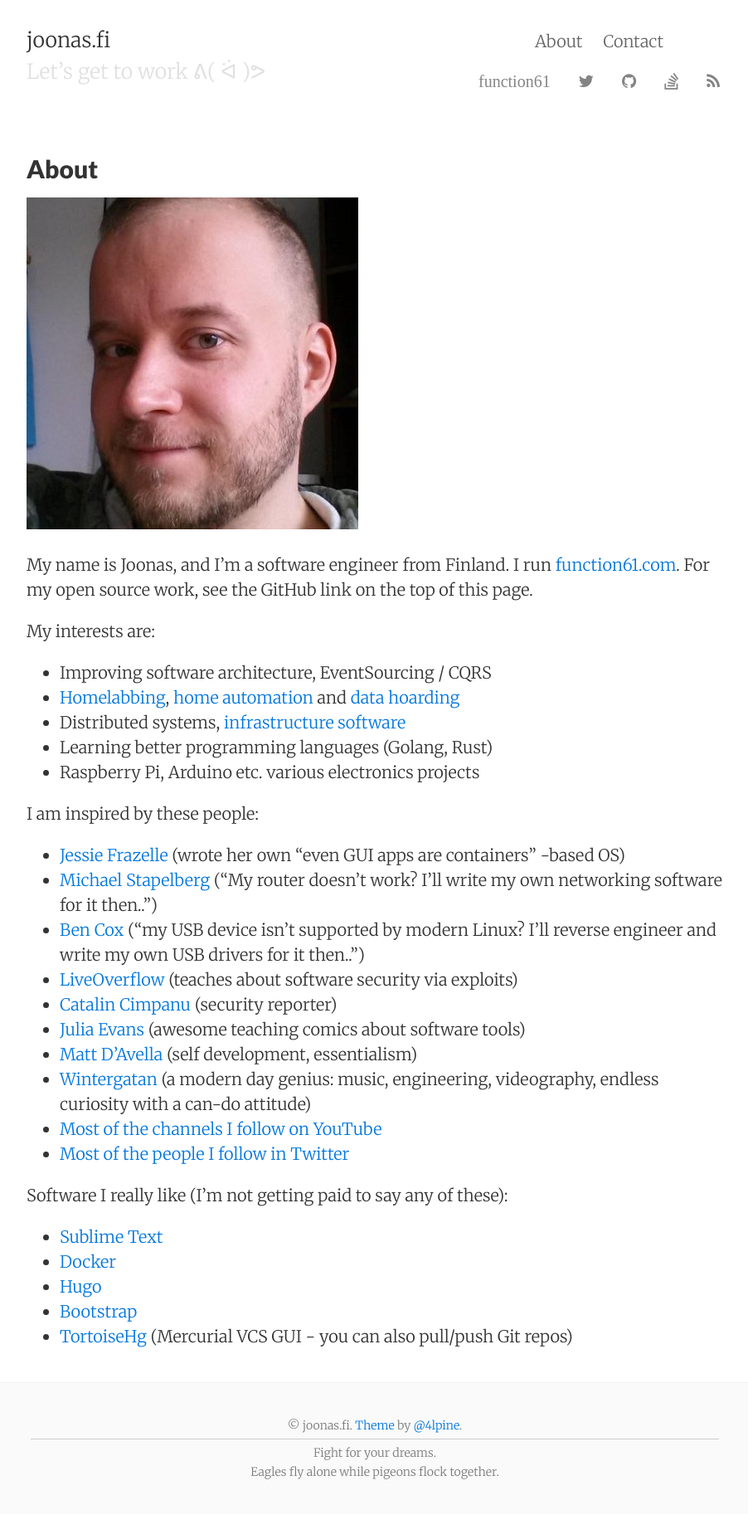
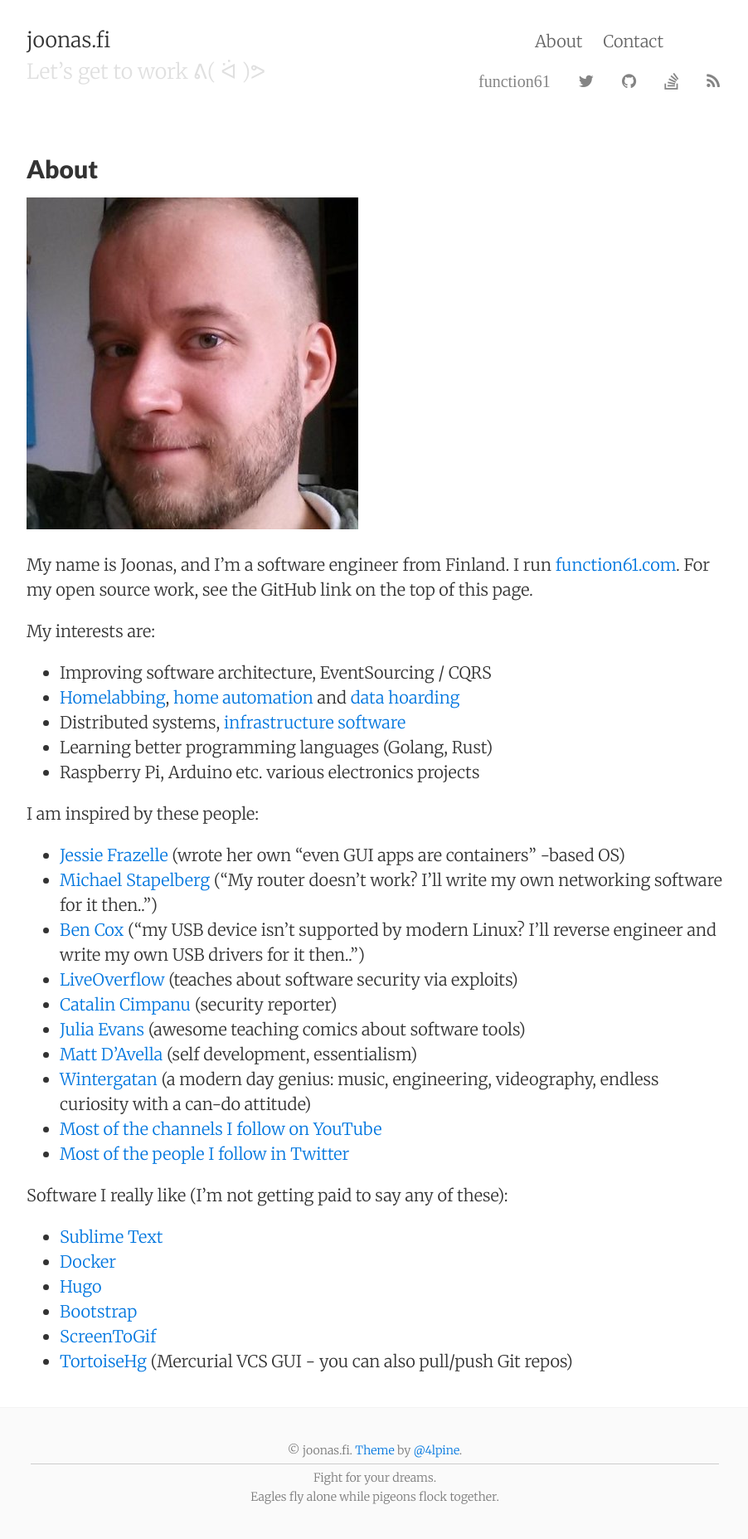
Before and after one commit to joonas-fi/joonas.fi, a Jekyll site: the page built from blog/about.md, in a window 1280 px wide. Shown: the whole page at 83% size, without its empty margins (188-1090 px from the left). Built offline with Jekyll 4.4.1, drawn with Linux system fonts in a browser that asks for light colours; nearby versions of some CDN libraries; before the commit the page ends 1825 px from its top, so only the background shows below that.

Commit message:
about: add ScreenToGif to liked software

```diff
--- a/blog/about.md
+++ b/blog/about.md
@@ -37,4 +37,5 @@ Software I really like (I'm not getting paid to say any of these):
 - [Docker](https://www.docker.com/)
 - [Hugo](https://gohugo.io/)
 - [Bootstrap](https://getbootstrap.com/)
+- [ScreenToGif](https://www.screentogif.com/)
 - [TortoiseHg](https://tortoisehg.bitbucket.io/) (Mercurial VCS GUI - you can also pull/push Git repos)
```
